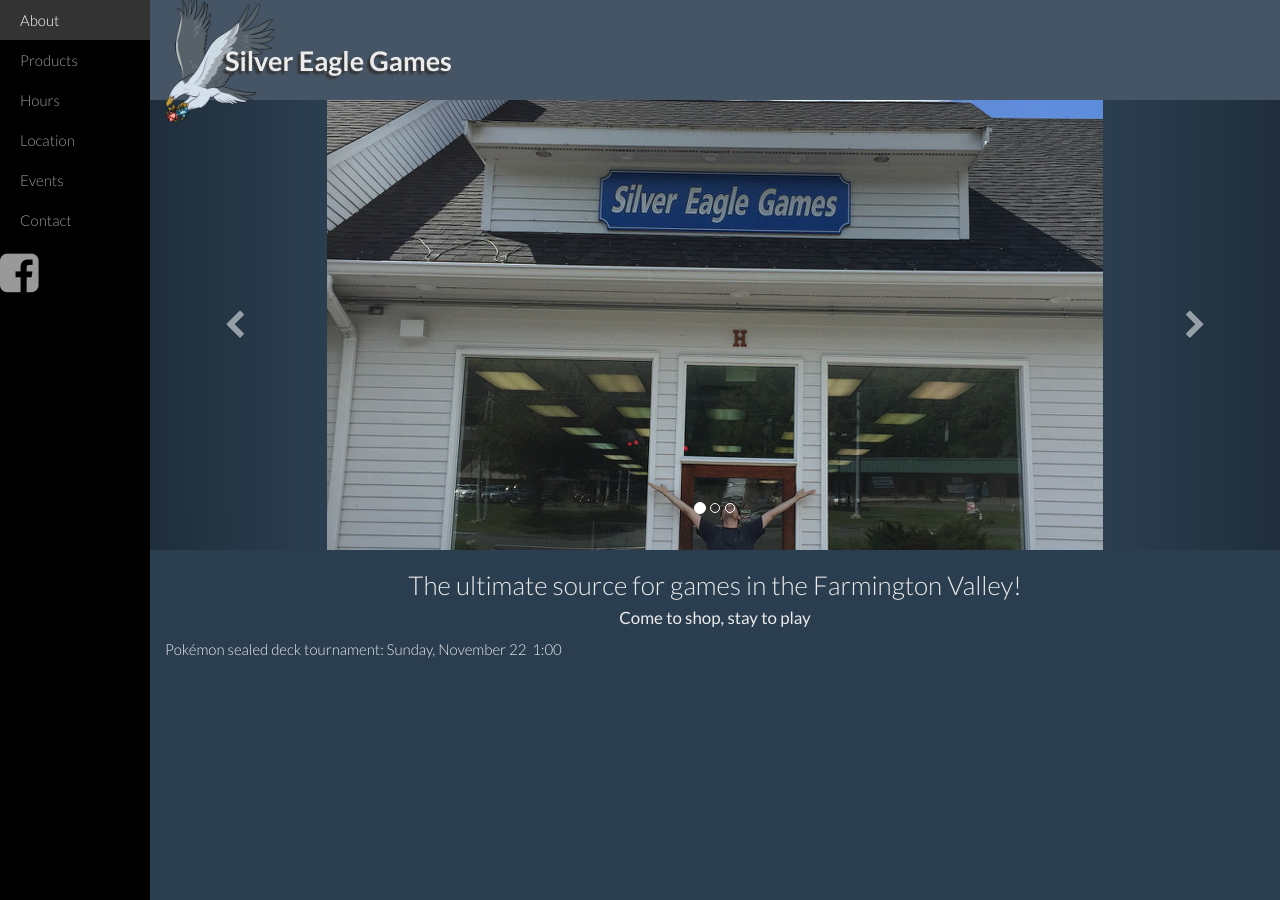
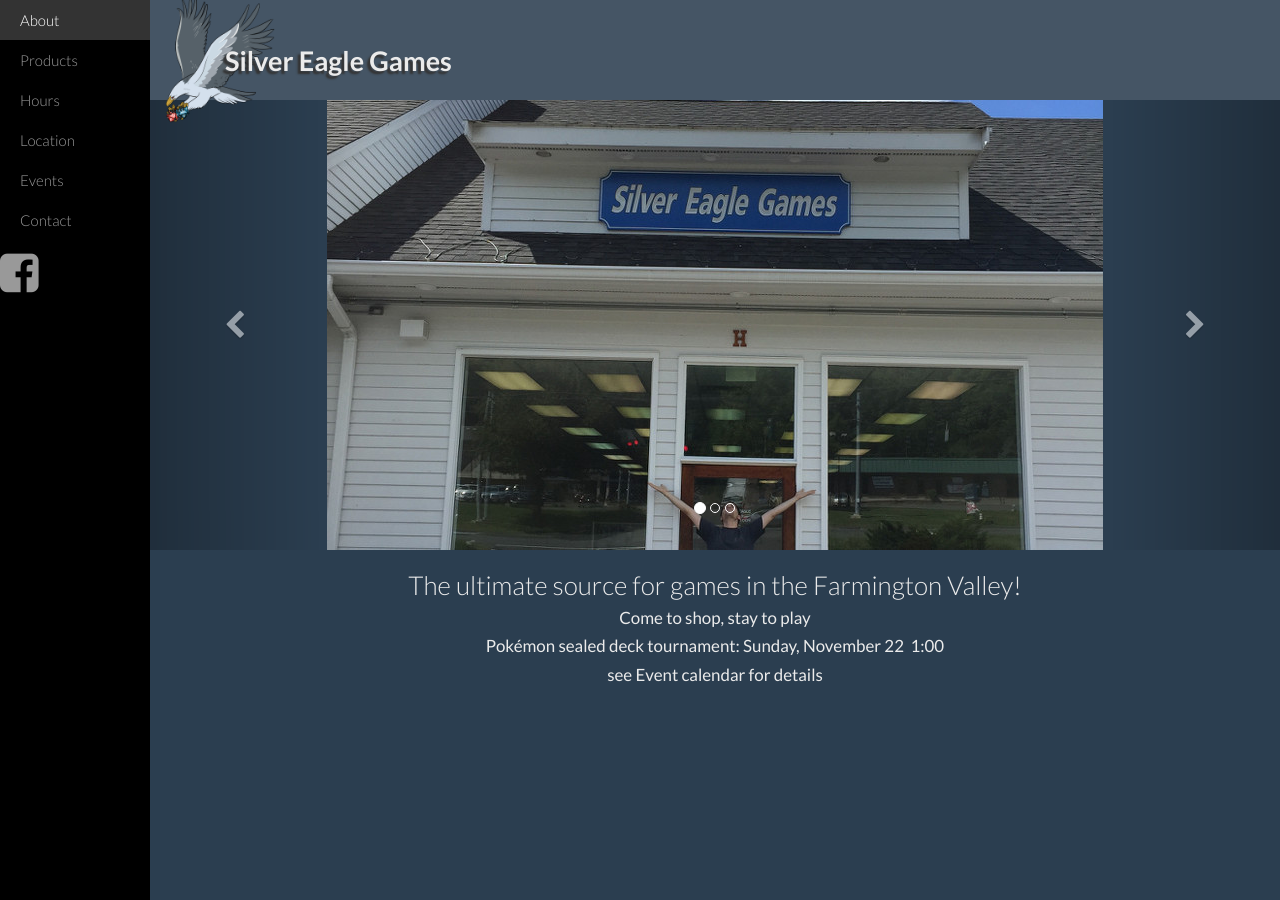
Before and after one commit to sew-admin/sew-admin, a Jekyll site: the page built from index.html, in a window 1280 px wide. Built offline with Jekyll 4.4.1, drawn with Linux system fonts in a browser that asks for light colours; nearby versions of some CDN libraries.

Commit message:
Updated 'index.html' via CloudCannon

```diff
--- a/index.html
+++ b/index.html
@@ -14,6 +14,6 @@ carousel:
     caption: ''
 ---
 
-<h3 class="text-center editable">The ultimate source for games in the Farmington Valley!<br /><small>Come to shop, stay to play</small></h3>
+<h3 class="text-center editable">The ultimate source for games in the Farmington Valley!<br /><small>Come to shop, stay to play<br />Pok&eacute;mon sealed deck tournament: Sunday, November 22 &nbsp;1:00<br />see Event calendar for details</small></h3>
 
-<div class="editable"><p>Pok&eacute;mon sealed deck tournament: Sunday, November 22 &nbsp;1:00</p></div>
+<div class="editable"></div>
```
